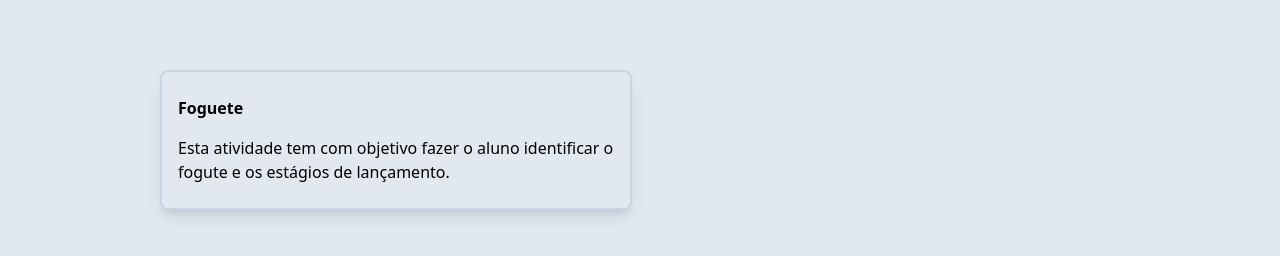
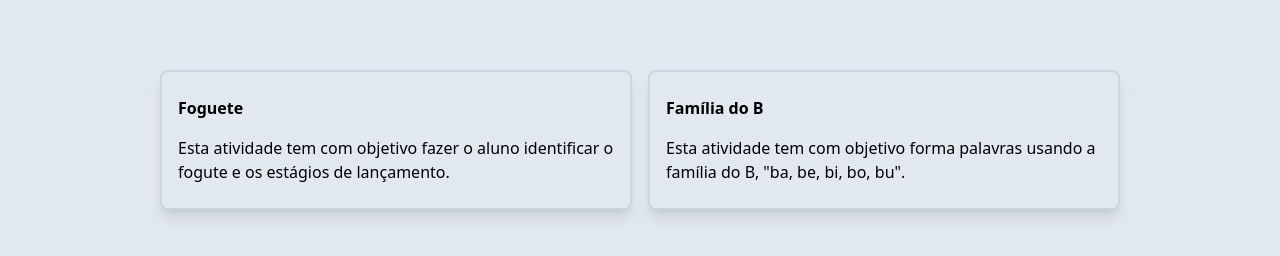
Before and after one commit to ernandesnenen/DulcineaAtividadesEducacionais, a Next.js app: page / in a window 1280 px wide. Shown: the part 490-746 px from the top of the page. Built offline with nearby package versions, Linux system fonts and the light colour scheme.

Commit message:
familia b

```diff
--- a/components/content.tsx
+++ b/components/content.tsx
@@ -19,6 +19,19 @@ export  function Content() {
               </Link>
           </div>
 
+          <div className="
+           w-full
+            border-2
+            rounded-lg
+           border-slate-300
+           shadow-lg
+           p-4">
+              <Link href={"https://scratch.mit.edu/projects/818663152"}>
+                <p className="font-bold py-2">Família do B</p>
+                <p className="py-2">Esta atividade tem com objetivo forma palavras usando a família do B, "ba, be, bi, bo, bu". </p>
+              </Link>
+          </div>
+
 
 
         </div>
```
